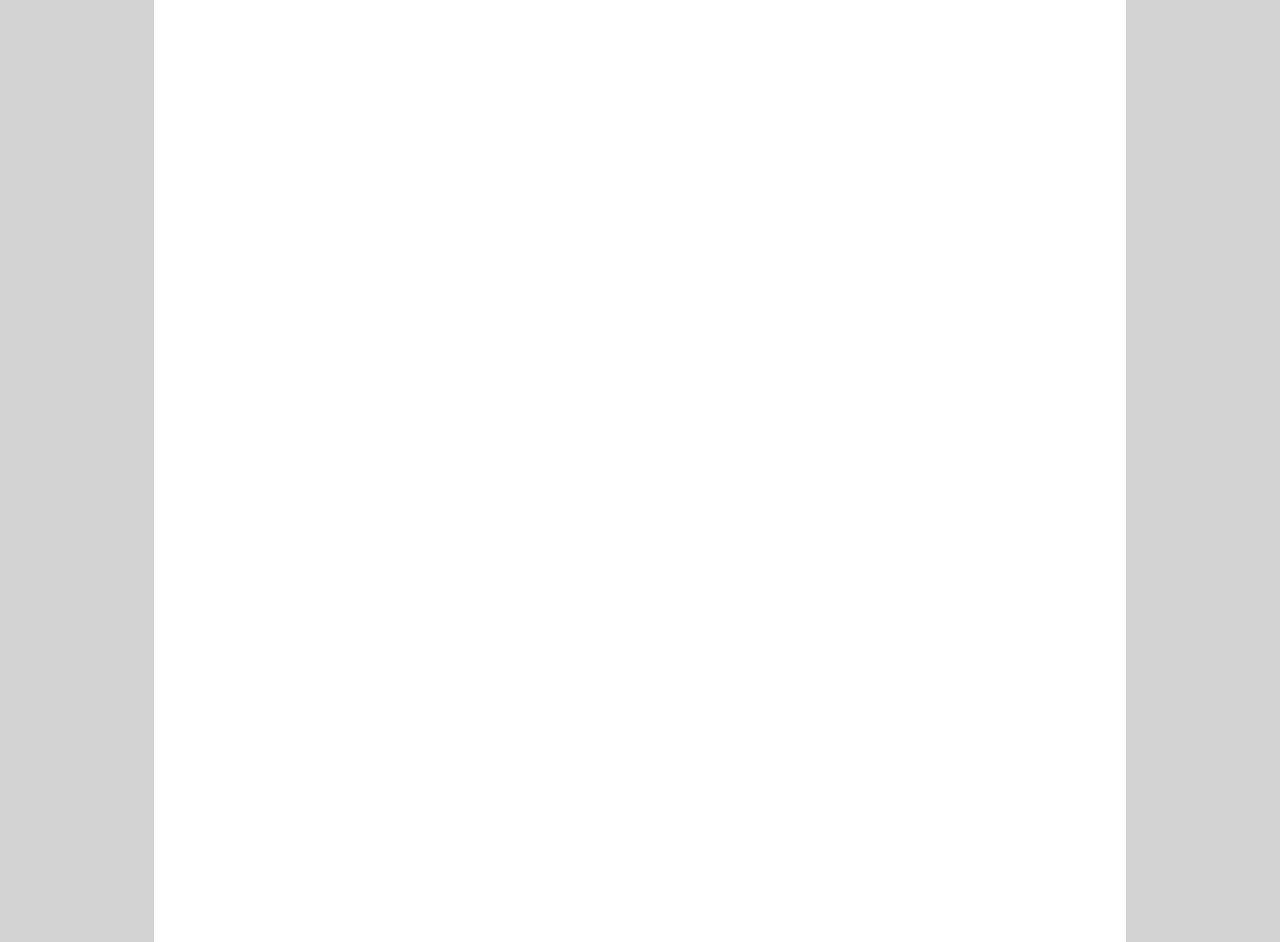
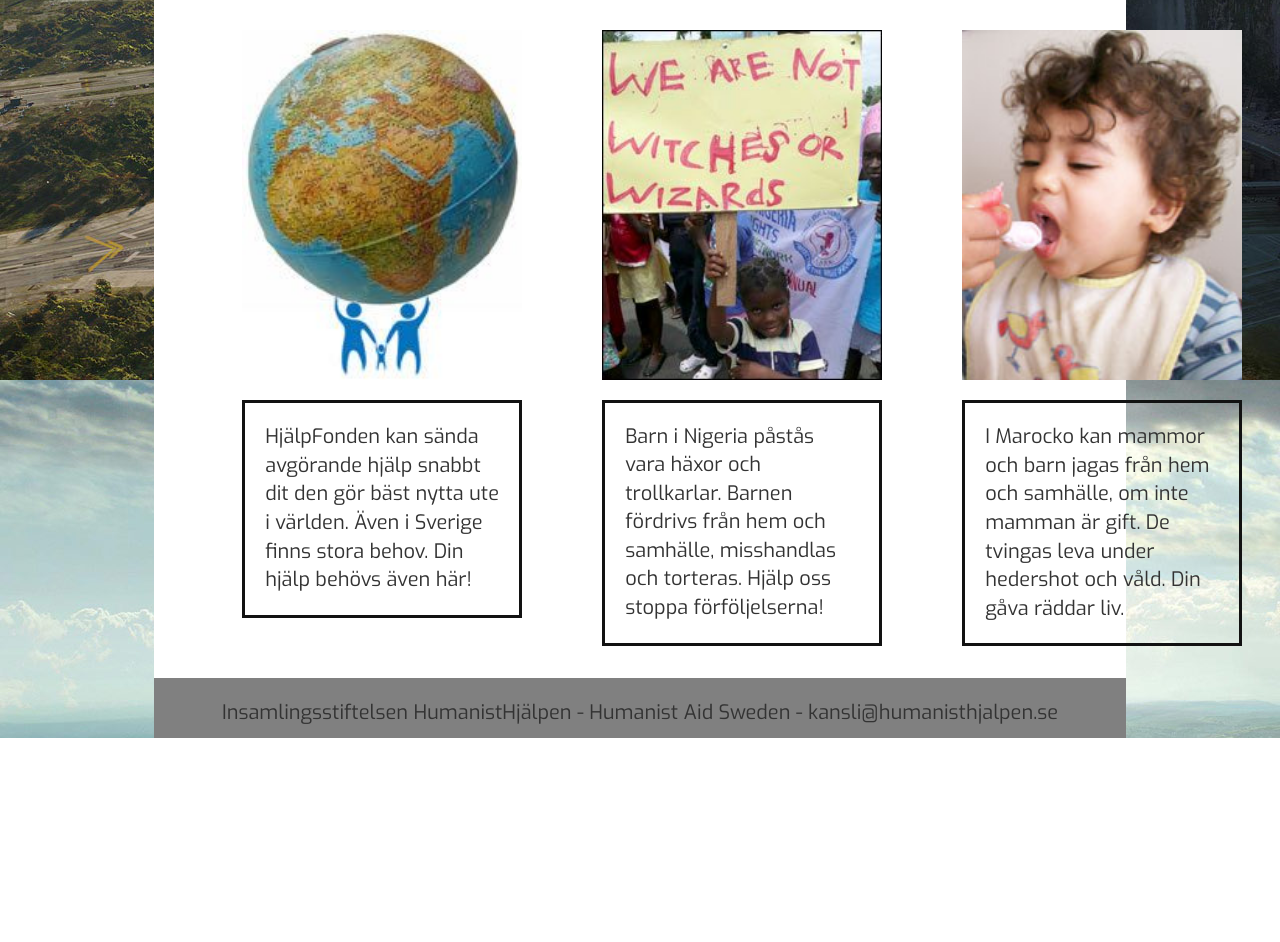
Before and after one commit to Taxxon/HumanistHj-lpen-hemsida, a plain HTML site: page index.html in a window 1280 px wide. Shown: the part 700-1642 px from the top of the page. After the commit the page ends 1438 px from the top, so only its background shows below. Drawn offline with nearby package versions, Linux system fonts and the light colour scheme; a script that the page names is missing; a web font is replaced by a local one.

Commit message:
Klar med Hem

```diff
--- a/index.html
+++ b/index.html
@@ -34,12 +34,12 @@
 
     <div id ="main">
 
-      <nav class="navbar navbar-inverse navbar">
+      <nav id="nav_bar" class="navbar navbar-inverse navbar">
         <div class="container-fluid">
           <div class="navbar-header">
           </div>
             <ul class="nav navbar-nav" id="ul1">
-              <li class="navbarsize"><a class="navcolor" href="#hem">Hem</a></li>
+              <li class="navbarsize"><a class="navcolor" href="#hem" >Hem</a></li>
               <li class="navbarsize"><a class="navcolor" href="#first">Vår Hjälp</a></li>
               <li class="navbarsize"><a class="navcolor" href="#second">Ditt Stöd</a></li>
               <li class="navbarsize"><a class="navcolor" href="#third">Nyheter</a></li>
@@ -58,8 +58,25 @@
       <img src="mammaBarn.jpg" id="underBild" align="middle">
     </center>
 
+    <h1 id="pictureheader">Här kan du hjälpa idag</h1>
+
+      <div class="flex-container">
+        <div class="flex-item">
+          <img class="bilder3" src="indexFond.jpg">
+          <p id="text">HjälpFonden kan sända avgörande hjälp snabbt dit den gör bäst nytta ute i världen. Även i Sverige finns stora behov. Din hjälp behövs även här!</p></div>
+        <div class="flex-item">
+          <img class="bilder3" src="barnPlakat.jpg">
+          <p id="text">Barn i Nigeria påstås vara häxor och trollkarlar. Barnen fördrivs från hem och samhälle, misshandlas och torteras. Hjälp oss stoppa förföljelserna!</p></div>
+        <div class="flex-item">
+          <img class="bilder3" src="mataIndex.jpg">
+          <p id="text">I Marocko kan mammor och barn jagas från hem och samhälle, om inte mamman är gift. De tvingas leva under hedershot och våld. Din gåva räddar liv.</p></div>
+    </div>
 
   </div>
+
+    <div id="footer">
+      <h3 id="foottxt"> Insamlingsstiftelsen HumanistHjälpen - Humanist Aid Sweden - kansli@humanisthjalpen.se </h3>
+    </div>
 
 
   </body>
--- /dev/null
+++ b/script.js
@@ -0,0 +1,15 @@
+$(document).ready(function() {
+
+  $(window).scroll(function () {
+      //if you hard code, then use console
+      //.log to determine when you want the
+      //nav bar to stick.
+      console.log($(window).scrollTop())
+    if ($(window).scrollTop() > 115) {
+      $('#nav_bar').addClass('navbar-fixed-top');
+    }
+    if ($(window).scrollTop() < 116) {
+      $('#nav_bar').removeClass('navbar-fixed-top');
+    }
+  });
+});
--- a/style.css
+++ b/style.css
@@ -17,7 +17,7 @@
 
 #bg {
 	width: 76%;
-	height: 2000px;
+	height: 1200px;
 	background-color: white;
 	margin: auto;
 	margin-top: -20px;
@@ -25,7 +25,8 @@
 }
 
 body {
-	background-color: lightgray;
+	background-image: url("bg.jpg");
+	background-attachment: fixed;
 }
 
 #titel  {
@@ -83,3 +84,48 @@ a {
 	width: 95%
 
 }
+
+.flex-container {
+ 	display: -webkit-flex;
+    display: flex;
+    width: 90%;
+    height: 310px;
+    background-color: white;
+    margin: auto;
+    }
+
+#text {
+	border:3px; border-style:solid; border-color:#121212; padding: 1em;
+}
+
+.flex-item {
+    background-color: #121212;
+    width: 280px;
+    height: 280px;
+    margin: 40px;
+    font-size: 20px;
+    }
+
+.bilder3 {
+	width: 280px;
+	padding-bottom: 20px;
+}
+
+#pictureheader {
+	text-align: center;
+	padding-top: 20px;
+}
+
+#footer {
+	float: bottom;
+	background-color: gray;
+	margin-right: 12%;
+	margin-left: 12%;
+	padding-top: 4px;
+	padding-bottom:4px;
+}
+
+#foottxt {
+	font-size: 20px;
+	text-align: center;
+}
```
Also changed, not shown: barnPlakat.jpg (added), bg.jpg (added), indexFond.jpg (added), mataIndex.jpg (added).
